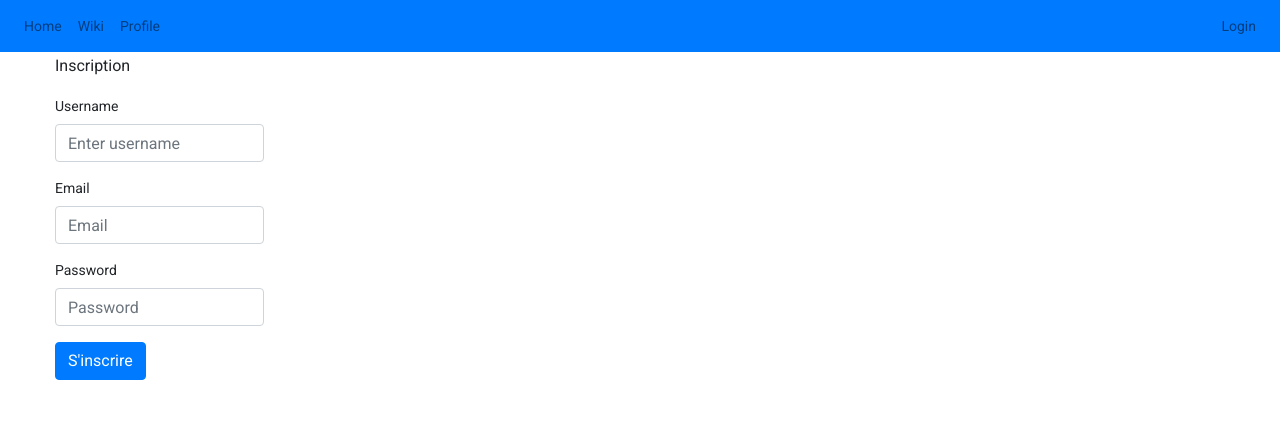
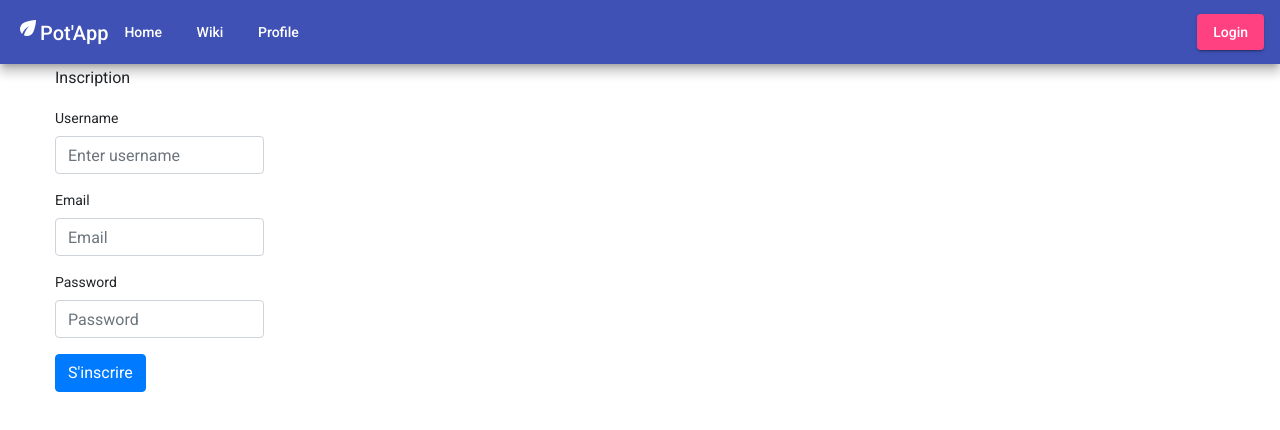
Before and after one commit to AllanFontaine/Pot-App, an Angular app in the folder Frontend/Pot-App/: page /register in a window 1280 px wide. Shown: the top 430 px of the page. Built offline with nearby package versions, Linux system fonts and the light colour scheme.

Commit message:
refonte v1

```diff
--- a/Frontend/Pot-App/src/app/app.module.ts
+++ b/Frontend/Pot-App/src/app/app.module.ts
@@ -17,8 +17,10 @@ import { FlexLayoutModule } from '@angular/flex-layout';
 import {MatFormFieldModule} from '@angular/material/form-field';
 import {MatInputModule} from "@angular/material/input";
 import {MatButtonModule} from "@angular/material/button";
+import {MatIconModule} from '@angular/material/icon';
 import {MatCardModule} from '@angular/material/card';
 import { LoginViewComponent } from './components/login-view/login-view.component';
+import {MatToolbarModule} from '@angular/material/toolbar';
 
 const appRoutes : Routes = [
   {path : "home", component: HomeViewComponent},
@@ -51,6 +53,8 @@ const appRoutes : Routes = [
     MatInputModule,
     MatButtonModule,
     MatCardModule,
+    MatToolbarModule,
+    MatIconModule,
   ],
   providers: [
     AuthService,
--- a/Frontend/Pot-App/src/app/components/nav-view/nav-view.component.css
+++ b/Frontend/Pot-App/src/app/components/nav-view/nav-view.component.css
@@ -0,0 +1,3 @@
+.spacer{
+  flex: 1 1 auto;
+}
--- a/Frontend/Pot-App/src/app/components/nav-view/nav-view.component.html
+++ b/Frontend/Pot-App/src/app/components/nav-view/nav-view.component.html
@@ -1,4 +1,4 @@
-<nav class="navbar navbar-expand-lg navbar-light bg-primary">
+<!--<nav class="navbar navbar-expand-lg navbar-light bg-primary">
   <button class="navbar-toggler" type="button" data-toggle="collapse" data-target="#navbarNavDropdown" aria-controls="navbarNavDropdown" aria-expanded="false" aria-label="Toggle navigation">
     <span class="navbar-toggler-icon"></span>
   </button>
@@ -24,3 +24,22 @@
   </div>
 
 </nav>
+
+
+<a mat-button>Home</a>
+  <a mat-button>Wiki</a>
+  <a mat-button>Profil</a>
+  <a mat-button>About us</a>
+  <a mat-raised-button color="accent">Sign Up</a>
+  -->
+<mat-toolbar color="primary" class="mat-elevation-z8">
+  <span><mat-icon>eco</mat-icon>Pot'App</span>
+    <a mat-button class="nav-link" routerLink="home">Home</a>
+    <a mat-button class="nav-link" routerLink="wiki">Wiki</a>
+    <a mat-button class="nav-link" routerLink="profile">Profile</a>
+  <div class="spacer"></div>
+  <div>
+    <a mat-raised-button color="accent" class="nav-link" routerLink="login">Login</a>
+  </div>
+
+</mat-toolbar>
```
Also changed, not shown: Frontend/Pot-App/src/app/app.component.html (line endings or trailing spaces).
